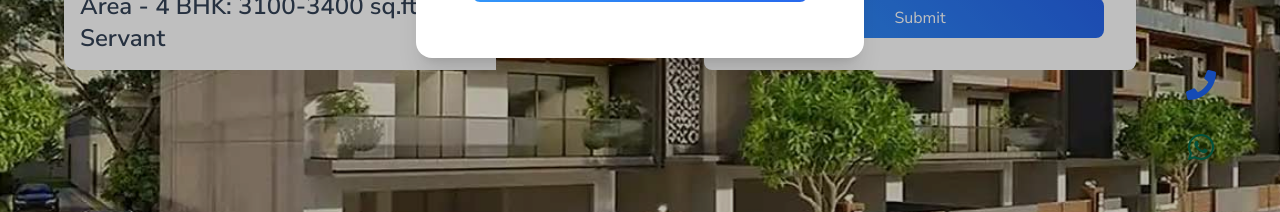
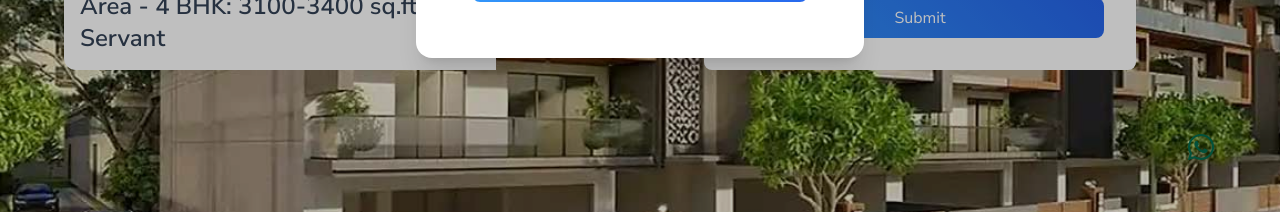
Before and after one commit to mobs/landing-page-4sDevelopers, a Next.js app: page / in a window 1280 px wide. Shown: the part 574-786 px from the top of the page. Built offline with nearby package versions, Linux system fonts and the light colour scheme.

Commit message:
fixed button issue

```diff
--- a/app/layout.js
+++ b/app/layout.js
@@ -22,11 +22,8 @@ export default function RootLayout({ children }) {
         <div className="w-screen bg-gray-50 z-50 h-24">
           <Navbar />
         </div>
-          <div className=""> {children} </div>
-        <div className="fixed md:bottom-16 bottom-[14rem] md:right-16 right-[2rem] flex flex-col gap-8 z-40">
-        <Link href={`tel:918826677393`}>
-          <FaPhone className="text-3xl text-blue-600" />
-        </Link>
+        <div className=""> {children} </div>
+        <div className="fixed md:bottom-16 bottom-16 md:right-16 right-[2rem] flex flex-col gap-8 z-40">
         <Link href={`https://api.whatsapp.com/send?phone=918826677393`}>
           <FaWhatsapp className="text-3xl text-green-700"/>
         </Link>
--- a/components/ConnectButton/index.js
+++ b/components/ConnectButton/index.js
@@ -7,7 +7,7 @@ const ConnectButton = () => {
     const [openModal, setOpenModal] = useState(false);
 
   return (
-    <div className='w-screen fixed bg-white z-40'>
+    <div className='w-screen fixed bottom-0 bg-white z-40'>
         <button className='z-40 w-1/2 bg-blue-gradient p-2 text-white font-bold text-lg'>
           <Link  href={`tel:918826677393`}> Call Now </Link>
         </button>
--- a/components/LandingPage/index.js
+++ b/components/LandingPage/index.js
@@ -184,7 +184,7 @@ const LandingPage = () => {
         </div>
       </div>
 
-      <div className="fixed top-[39.5rem] md:hidden block z-40">
+      <div className="fixed bottom-0 md:hidden block z-40 w-full">
         <ConnectButton />
       </div>
     </div>
```
